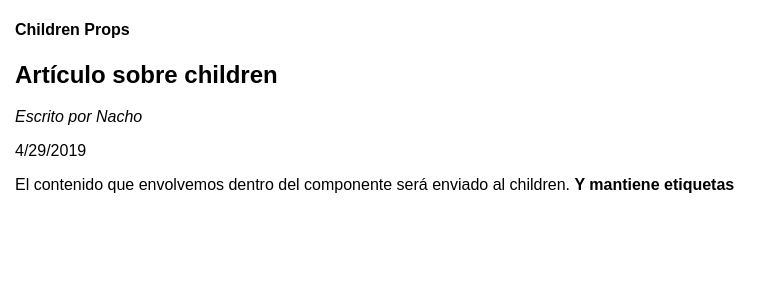
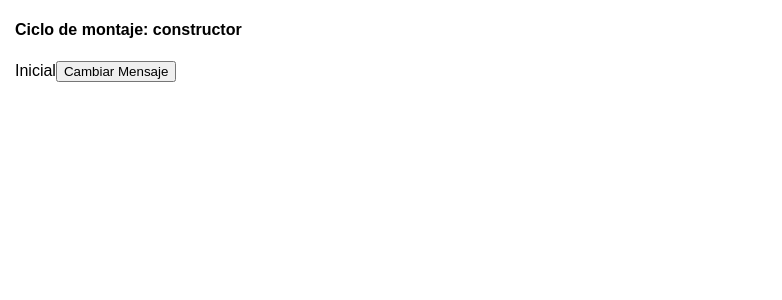
Before and after one commit to nechuba93/aprendereact, a React (Create React App) app: page / in a window 1280 px wide. Shown: the top 300 px of the page, without its empty margins (0-782 px from the left). Built offline with nearby package versions, Linux system fonts and the light colour scheme.

Commit message:
8:45 El Constructor

```diff
--- a/src/App.js
+++ b/src/App.js
@@ -1,45 +1,28 @@
 import React, { Component } from "react";
 import "./App.css";
-import PropTypes from 'prop-types';
 
-
-class Article extends Component {
-  static propTypes = {
-    author: PropTypes.string.isRequired
-  }
-  constructor(props) {
-    super(props)
-    if(typeof props.author === 'undefined'){
-      console.warn("prop required");
-    }
-  }
-  render() {
-    const {author, children, date, title} = this.props
-    return (
-      <section>
-        <h2>{title}</h2>
-        {author && <p><em>Escrito por {author}</em></p>}
-        <time>{date}</time>
-        <article>
-          {children}
-        </article>
-      </section>
-    )
-  }
-}
 
 class App extends Component {
 
+  constructor(props) {
+    console.log("Constructor");
+    super(props);
+    this.state = {mensajeInicial: 'Inicial'}
+  }
+
+  handleClick = () => {
+    this.setState({mensajeInicial: ' cambiado'})
+  }
+
   render() {
+    console.log("Render");
     return (
       <div className="App">
-        <h4>Children Props</h4>
-        <Article
-          author='Nacho'
-          date={new Date().toLocaleDateString()}
-          title='Artículo sobre children'>
-          <p>El contenido que envolvemos dentro del componente será enviado al children. <strong>Y mantiene etiquetas</strong></p>
-        </Article>
+        <h4>Ciclo de montaje: constructor</h4>
+        {this.state.mensajeInicial}
+        <button onClick={this.handleClick}>
+          Cambiar Mensaje
+        </button>
       </div>
     );
   }
```
